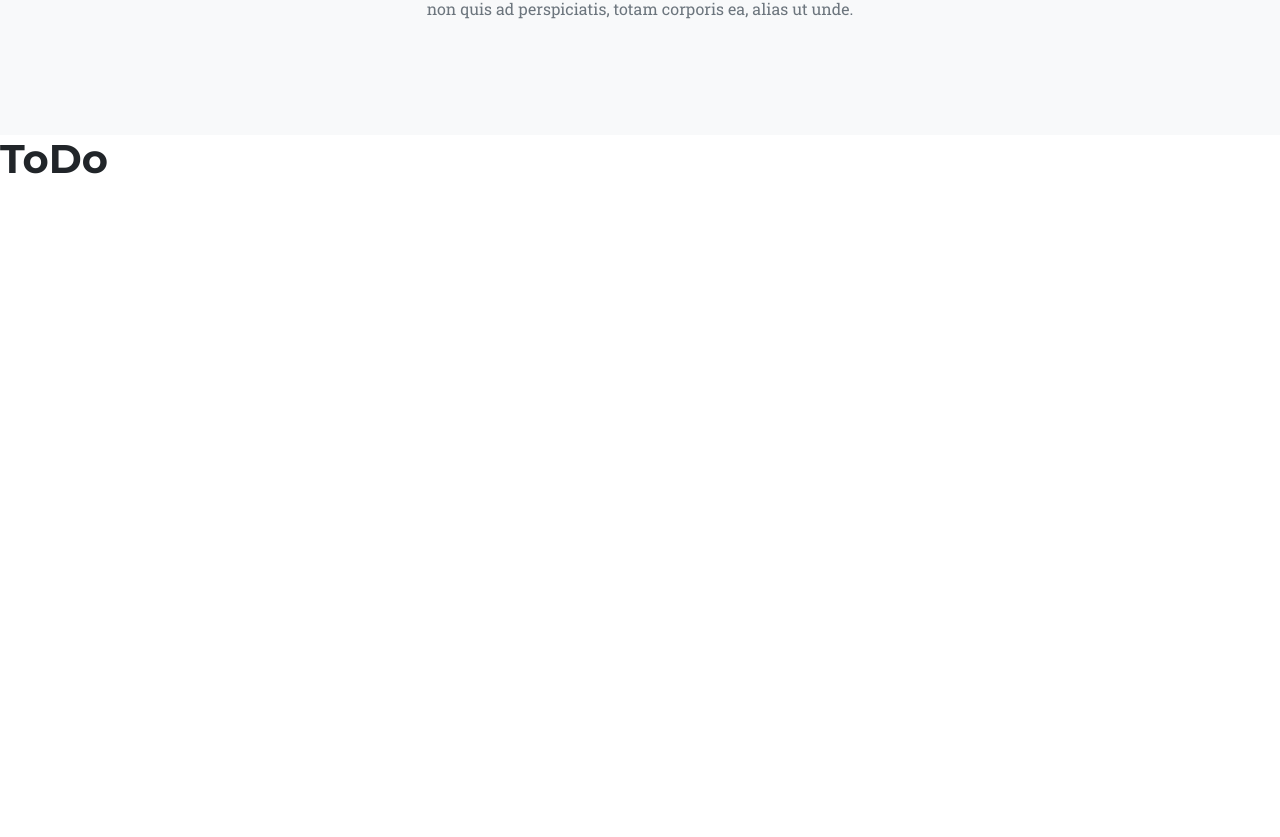
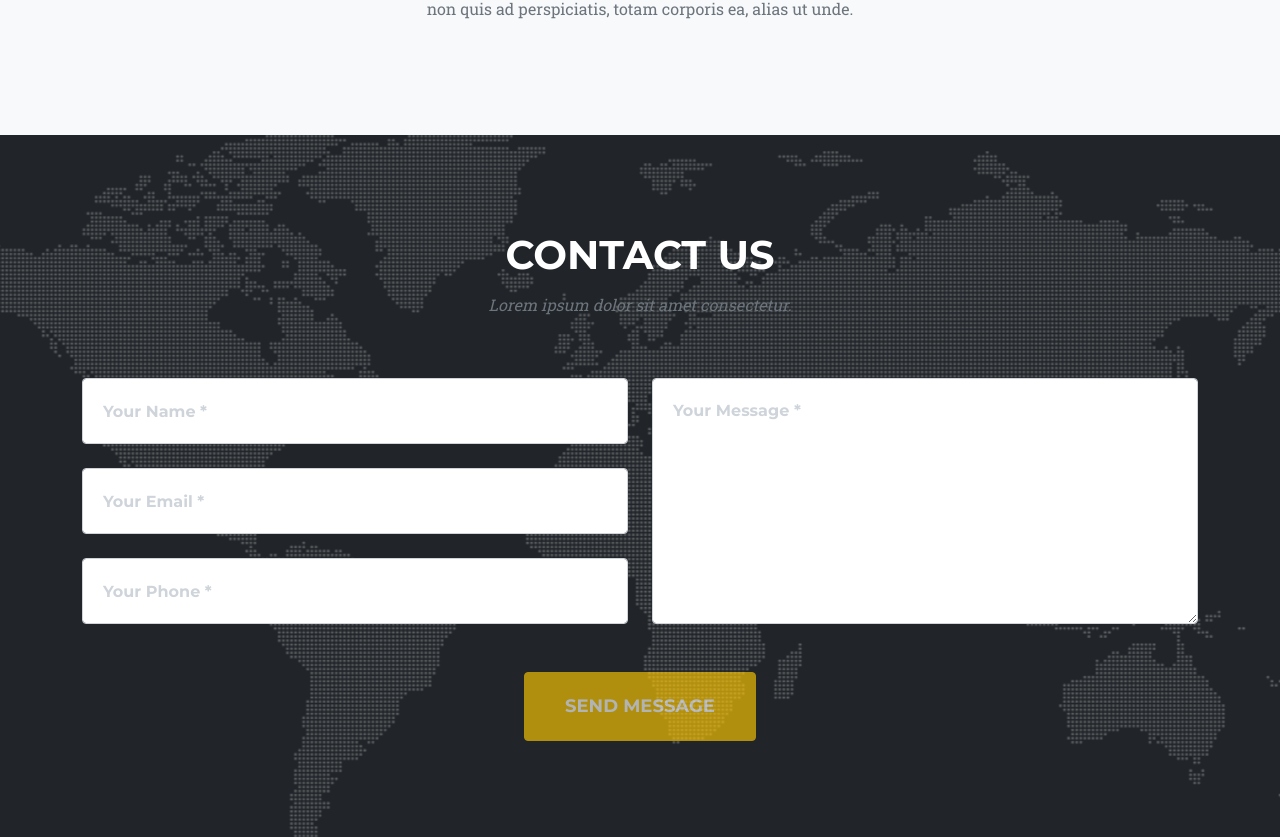
Before and after one commit to FabianLopezChamorro/Plataforma_Recogida_de_Paquetes, a React (Vite) app in the folder frontend/: page / in a window 1280 px wide. Shown: the part 2495-3332 px from the top of the page. Before the commit the page ends 2686 px from the top, so only its background shows below. Built offline with nearby package versions, Linux system fonts and the light colour scheme.

Commit message:
Probar el componente Contacto

```diff
--- a/frontend/src/App.jsx
+++ b/frontend/src/App.jsx
@@ -6,6 +6,7 @@ import NavBar from './Components/NavBar'
 import Header from './Components/Header'
 import Recoger from './Components/Recoger'
 import Equipo from './Components/Equpo'
+import Contacto from './Components/Contacto'
 
 function App() {
   const [count, setCount] = useState(0)
@@ -16,7 +17,7 @@ function App() {
       <Header />
       <Recoger />
       <Equipo />
-      <h1>ToDo</h1>
+      <Contacto />
     </div>
   )
 }
```
